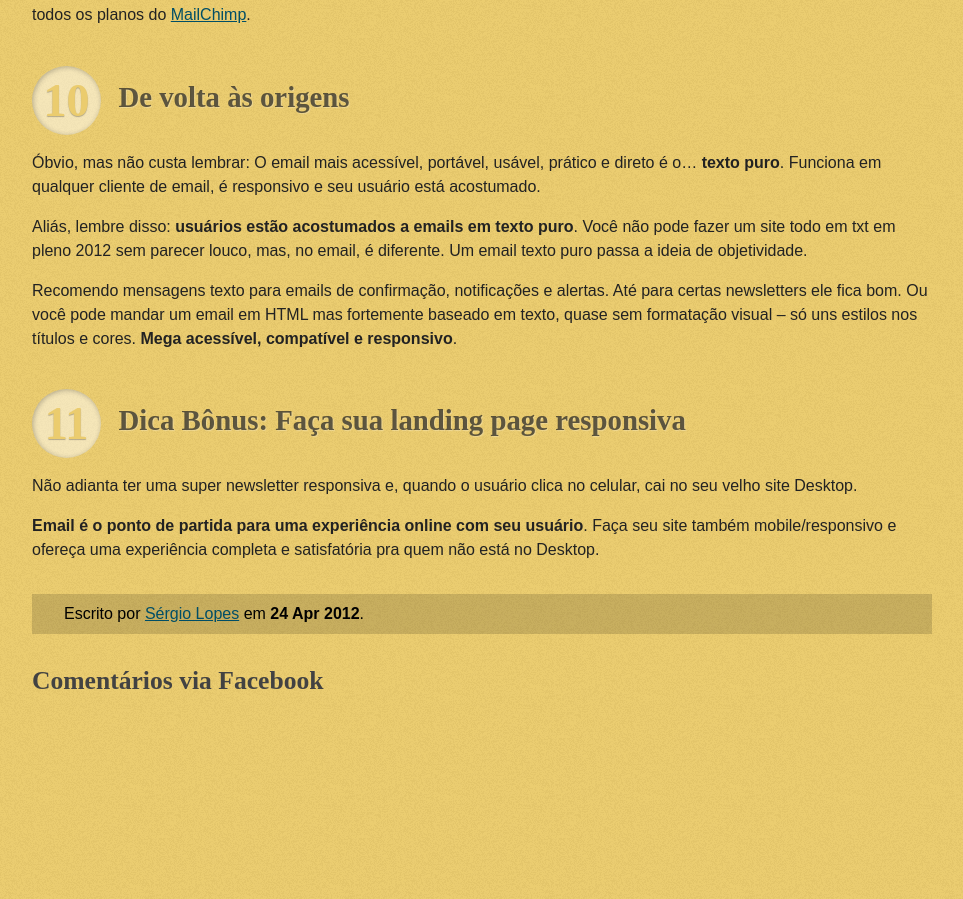
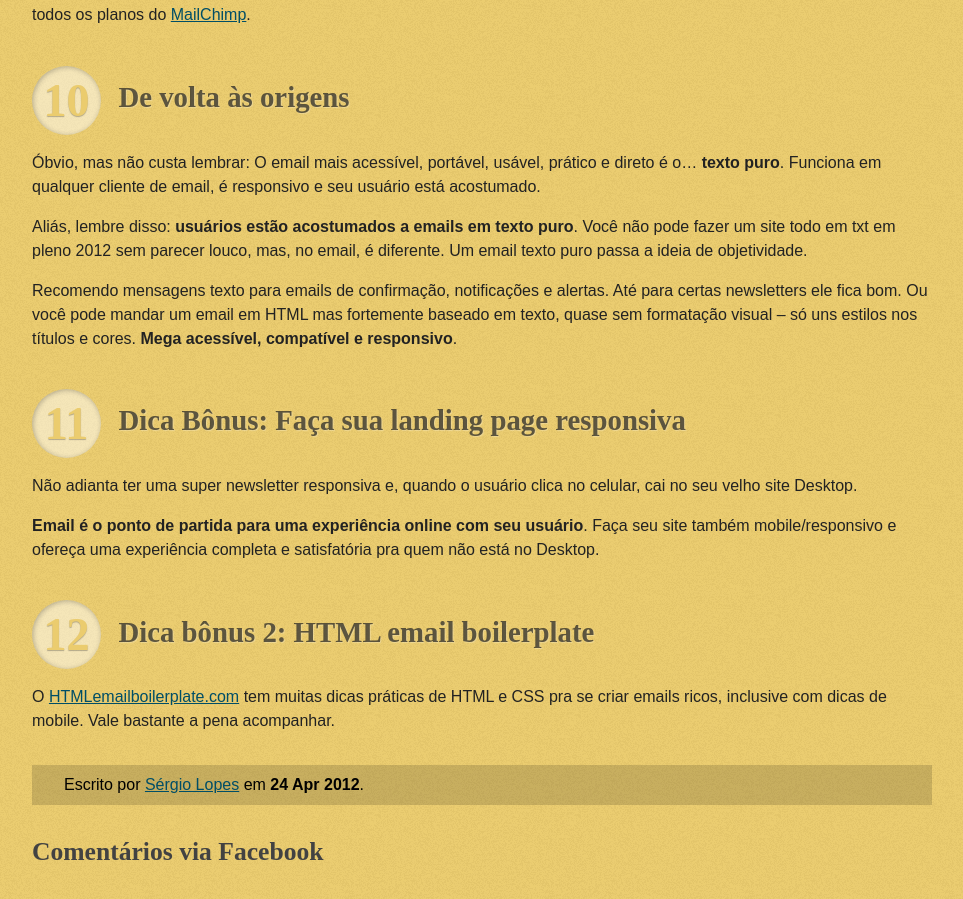
Before and after one commit to robersonupc/blog, a Jekyll site: the page built from _posts/2012-04-24-email-newsletter-mobile-responsivo.md, in a window 1280 px wide and 900 px high, scrolled down 4584 px. Shown: the whole window, without its empty margins (158-1121 px from the left). Built offline with Jekyll 4.4.1, drawn with Linux system fonts in a browser that asks for light colours; some web fonts are replaced; comment, search, counter and statistics services are not loaded; before the commit the page ends 5313 px from its top, so only the background shows below that.

Commit message:
link pro htmlemailboilerplate

```diff
--- a/_posts/2012-04-24-email-newsletter-mobile-responsivo.md
+++ b/_posts/2012-04-24-email-newsletter-mobile-responsivo.md
@@ -118,6 +118,9 @@ Não adianta ter uma super newsletter responsiva e, quando o usuário clica no c
 
 **Email é o ponto de partida para uma experiência online com seu usuário**. Faça seu site também mobile/responsivo e ofereça uma experiência completa e satisfatória pra quem não está no Desktop.
 
+## Dica bônus 2: HTML email boilerplate
+
+O [HTMLemailboilerplate.com](http://htmlemailboilerplate.com/) tem muitas dicas práticas de HTML e CSS pra se criar emails ricos, inclusive com dicas de mobile. Vale bastante a pena acompanhar.
 
 
 [responsive]: /responsive-web-design/ "Artigo: Design Responsivo por uma Web Única"
```
